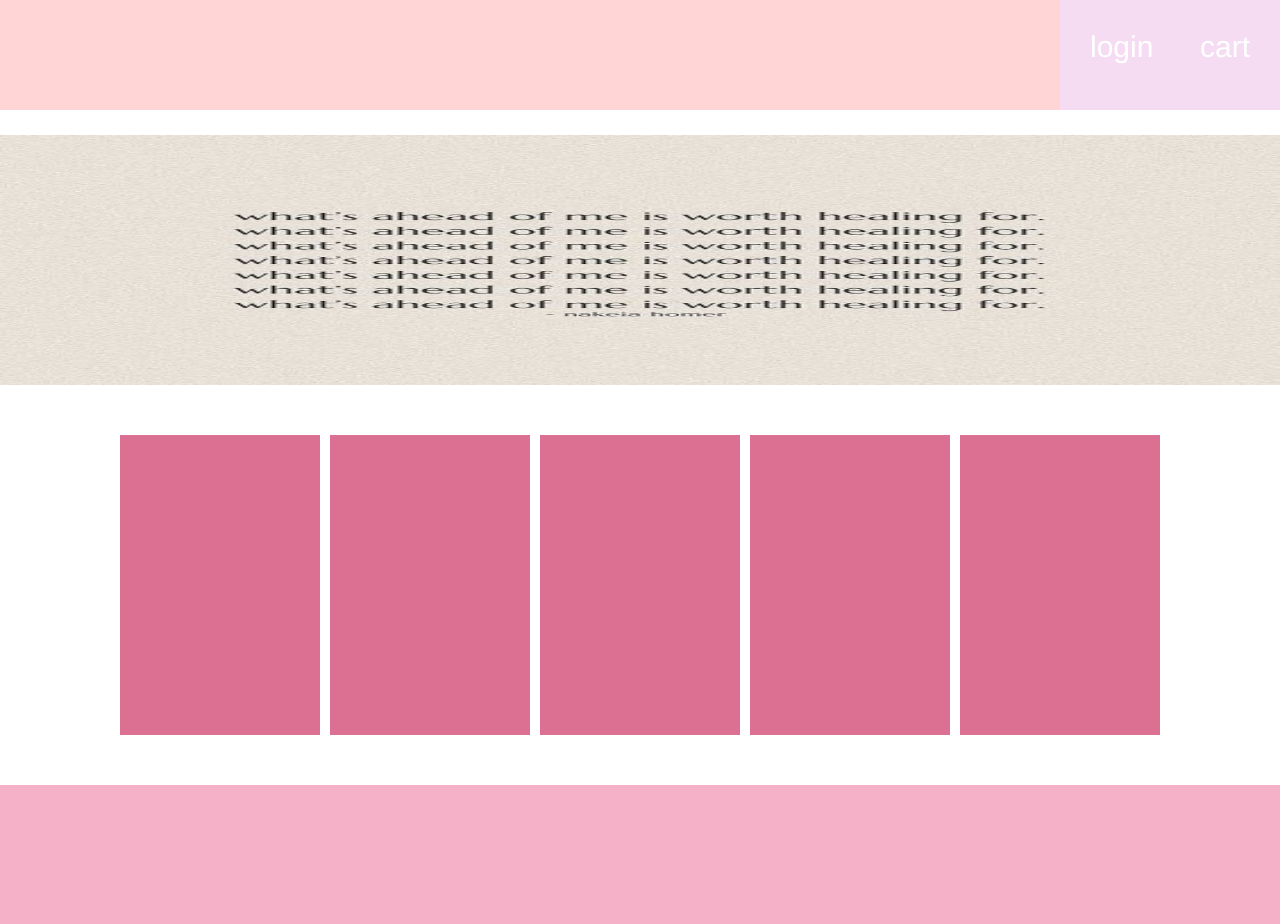
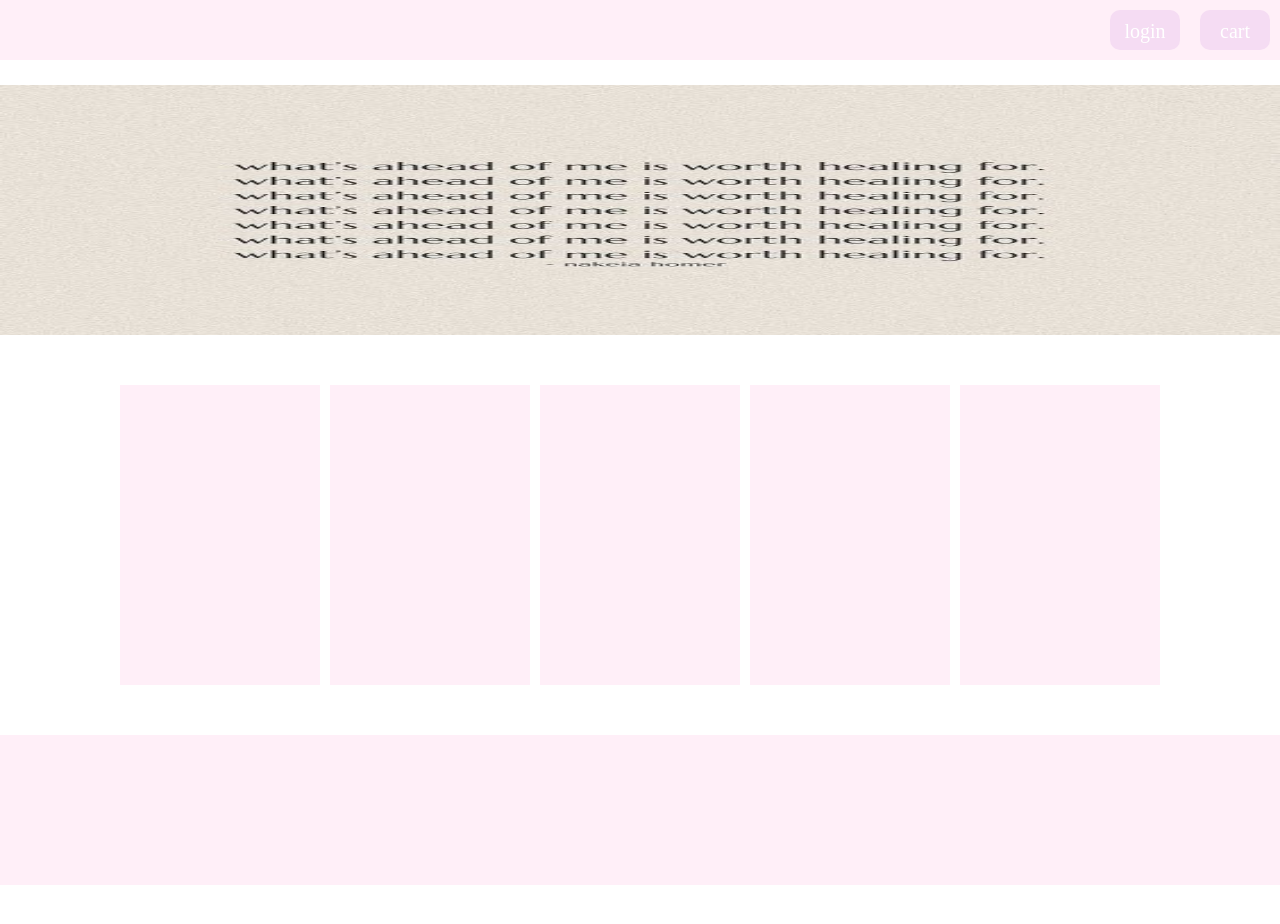
Before and after one commit to mark-icy/shop-frontend, a React (Create React App) app: page / in a window 1280 px wide. Shown: the top 924 px of the page. After the commit the page ends 885 px from the top, so only its background shows below. Built offline with nearby package versions, Linux system fonts and the light colour scheme.

Commit message:
update buttons and colors

```diff
--- a/src/components/Button.css
+++ b/src/components/Button.css
@@ -1,5 +1,9 @@
 .button{
     width: 50px;
-    height: 50px;
+    height: 20px;
     background-color: rgb(245, 220, 243);
+    border-radius: 10px;
+    border-color: #fff;
+    margin: 10px;
+    font-family: 'Josefin Sans' 400;
 }
--- a/src/components/Footer.css
+++ b/src/components/Footer.css
@@ -1,5 +1,5 @@
 .footer{
     width: 100%;
     height: 150px;
-    background-color: rgb(244, 177, 199);
+    background-color: rgb(255, 239, 248);
 }
--- a/src/components/Header.css
+++ b/src/components/Header.css
@@ -1,16 +1,17 @@
 .header {
-	background-color: rgb(255, 213, 213);
+	background-color: rgb(255, 239, 248);
 	text-align: center;
-	font-size: 30px;
+	font-size: 20px;
+	text-align: center;
 	color: white;
-	font-family: Helvetica;
 	margin: none;
 	display: flex;
 	flex-direction: row;
 	justify-content: flex-end;
+	font-family: 'Josefin Sans';
 
 }
 
 .header > div{
-	padding: 30px;
+	padding: 10px;
 }
--- a/src/components/Item.css
+++ b/src/components/Item.css
@@ -1,7 +1,7 @@
 .itemPlaceholder{
     width: 200px;
     height: 300px;
-    background-color: palevioletred;
+    background-color: rgb(255, 239, 248);
 
 
 }
```
